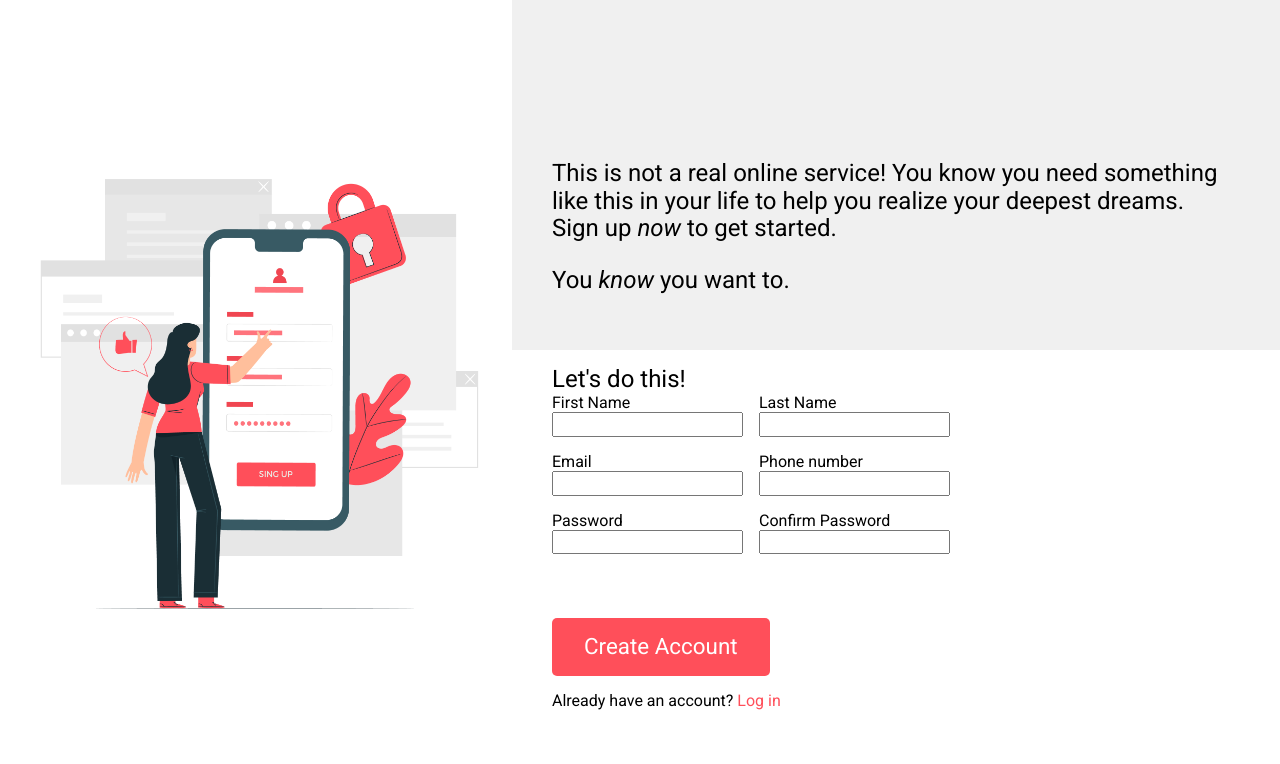
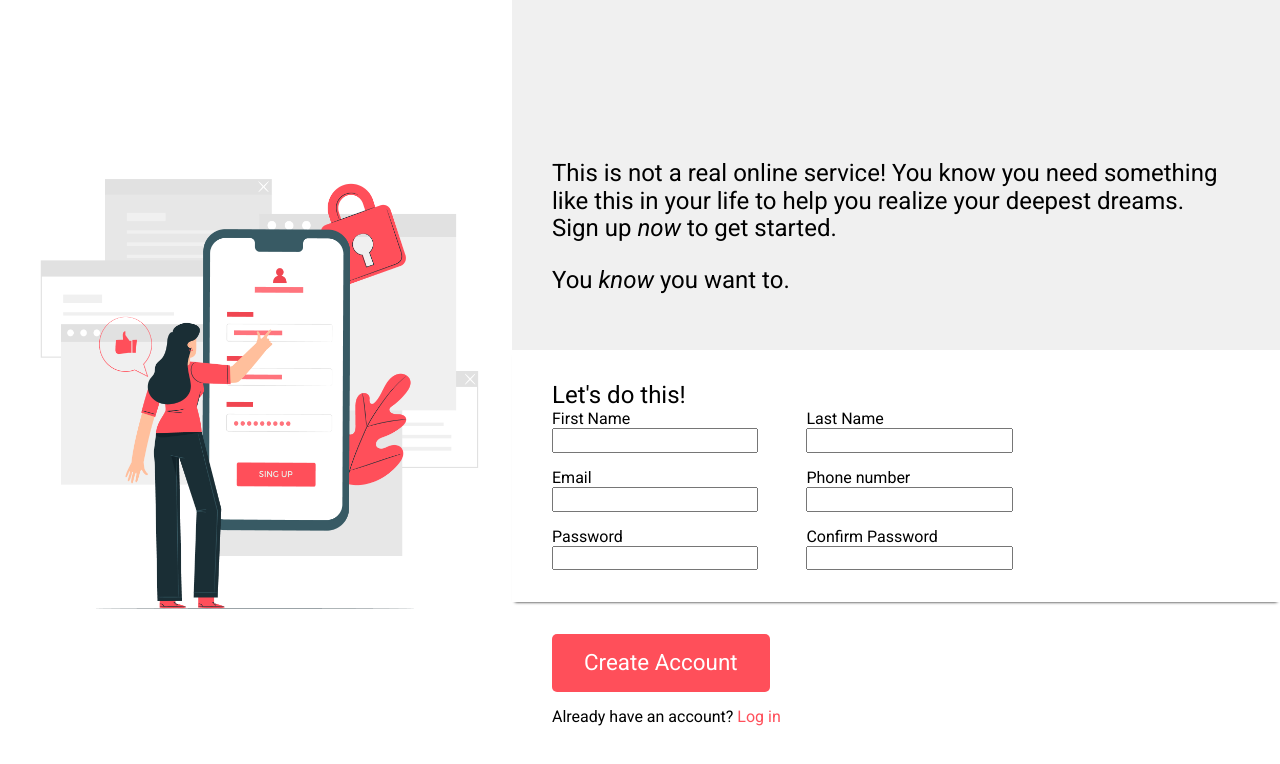
Before and after one commit to Nzha/sign-up-form, a plain HTML site: page index.html in a window 1280 px wide. Drawn offline with nearby package versions, Linux system fonts and the light colour scheme.

Commit message:
Style form

```diff
--- a/style/style.css
+++ b/style/style.css
@@ -67,22 +67,24 @@ p:first-child {
 
 .form {
   background-color: white;
-  padding: 1rem 2.5rem 2rem 2.5rem;
+  padding: 2rem 2.5rem 1rem 2.5rem;
+  box-shadow: 0 3px 3px -3px black;
 }
 
 .form-row {
   display: flex;
-  gap: 1rem;
+  gap: 3rem;
   margin-bottom: 1rem;
 }
 
 .form-field {
   display: flex;
   flex-direction: column;
+  width: 30%;
 }
 
 .sign {
-  padding: 1rem 2.5rem 2rem 2.5rem;
+  padding: 2rem 2.5rem 2rem 2.5rem;
 }
 
 button {
```
